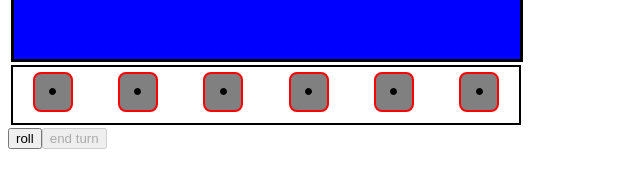
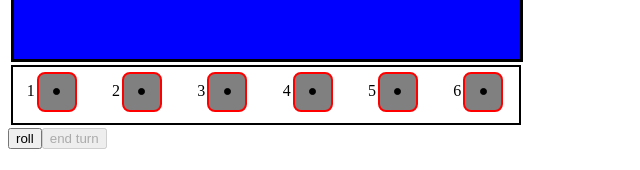
Before and after one commit to pamarsh907/farkle-zustand, a React (Vite) app in the folder farkle-zustand/: page / in a window 1280 px wide. Shown: the part 624-794 px from the top of the page, without its empty margins (0-640 px from the left). Built offline with nearby package versions, Linux system fonts and the light colour scheme.

Commit message:
fix dice order on selection

```diff
--- a/farkle-zustand/components/DiceRack/DiceRack.jsx
+++ b/farkle-zustand/components/DiceRack/DiceRack.jsx
@@ -19,7 +19,7 @@ export default function DiceRack() {
   return (
     <>
     <div className='diceRack' style={style}>
-      {dice.map(d => <Die die={d} key={d.id}/>)}
+      {dice.map(d => <div>{d.id}<Die die={d} key={d.id}/></div>)}
     </div>
     </>
   )
--- a/farkle-zustand/stores/dice.js
+++ b/farkle-zustand/stores/dice.js
@@ -2,7 +2,7 @@ import { create } from 'zustand'
 import { getUniqueRandomXY } from '../utils/diceUtils'
 
 //die status, make enume for onBoard, atHome, held
-const useDiceStore = create((set) => ({
+const useDiceStore = create((set, get) => ({
   dice: [
     { id: 1, value: 1, onBoard: false, held: false, locked: true, xLoc: 0, yLoc: 0 },
     { id: 2, value: 1, onBoard: false, held: false, locked: true, xLoc: 0, yLoc: 0 },
@@ -24,7 +24,7 @@ const useDiceStore = create((set) => ({
         )
         usedPositions.push([x, y])
 
-        if(die.held === false){
+        if (die.held === false) {
           return {
             ...die,
             value: Math.floor(Math.random() * 6) + 1,
@@ -40,14 +40,24 @@ const useDiceStore = create((set) => ({
 
       return { dice }
     }),
-    toggleHoldDie: (id) => set(
-      state => ({
-        dice: state.dice.map((die) => die.id === id ? ({
+    //to make dice always go on end we need to
+    //if dice exists, remove it?
+    //else add it to end
+    toggleHoldDie: (id) => set(state => {
+      const dice = state.dice
+      const reorderedArr = [
+        ...dice.filter(item => item.id !== id),
+        dice.find(item => item.id === id)
+      ]
+
+      return {
+        dice: reorderedArr.map((die) => die.id === id ? ({
           ...die,
           held: !die.held,
           onBoard: !die.onBoard
         }) : die)
-      })
+      }
+    }
     ),
     rollDie: (id) => set(
       state => ({
@@ -76,8 +86,15 @@ const useDiceStore = create((set) => ({
         { id: 5, value: 1, onBoard: false, held: false, locked: true, xLoc: 0, yLoc: 0 },
         { id: 6, value: 1, onBoard: false, held: false, locked: true, xLoc: 0, yLoc: 0 }
       ]
+    }),
+    sortDice: () => {
+      const dice = get().dice
+      const sortedDice = dice.sort((a, b) => a.value - b.value)
+
+      set({
+        dice: sortedDice
+      })
     }
-    )
   }
 }))
 
--- a/farkle-zustand/stores/game.js
+++ b/farkle-zustand/stores/game.js
@@ -1,7 +1,5 @@
 import { create } from 'zustand'
-import { useDice } from './dice'
 import useDiceStore from './dice'
-import { useDiceActions } from './dice'
 import { evaluateDice, evaluateDiceSet } from '../utils/scoreUtils'
 
 
@@ -125,13 +123,15 @@ const useGameStore = create((set, get) => ({
       }))
 
       //Update points for current turn
-      console.log('get().currentTurn.heldDice in game store :', get().currentTurn.heldDice)
       set(state => ({
         currentTurn: {
           ...state.currentTurn,
           points: evaluateDiceSet(state.currentTurn.heldDice)
         }
       }))
+
+      //Sort dice for placement in dice rack
+      useDiceStore.getState().actions.sortDice()
     },
 
     endTurn: () => {
```
